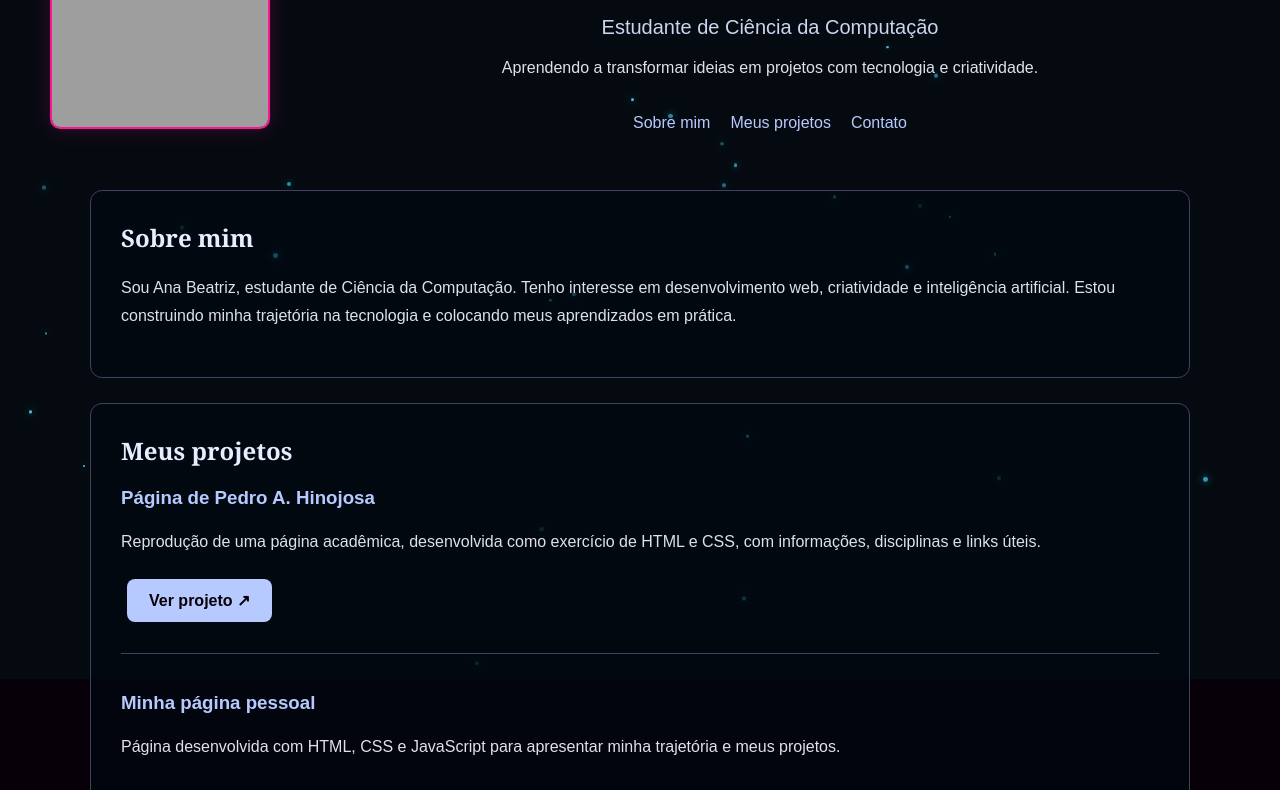
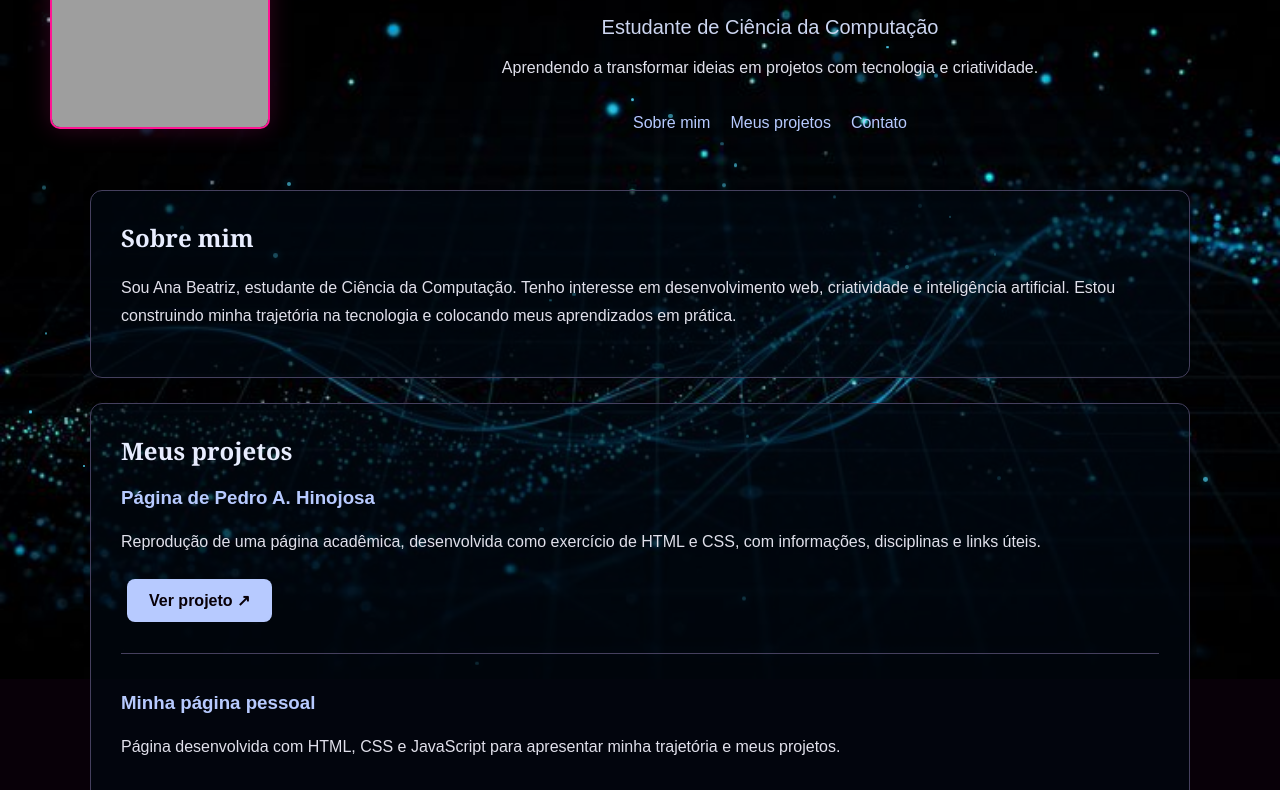
Before and after one commit to anabeatrizvn2007-dev/meu-portfolio, a plain HTML site: page index.html in a window 1280 px wide. Shown: the part 121-911 px from the top of the page. Drawn offline with Linux system fonts and the light colour scheme; grey boxes are pictures that could not be loaded.

Commit message:
Revise styles for background and animations
Updated background image and added floating light effects.

```diff
--- a/style.css
+++ b/style.css
@@ -259,7 +259,7 @@ footer p {
 }
 /* Novo fundo com imagem e pontos de luz */
 #fundo-codigos {
-    background: #050a10 url("imagens/fundo.png") center center / cover no-repeat;
+    background: #050a10 url("imagens/fundo_tech.jpg") center center / cover no-repeat;
 }
 
 .ponto-luz {
```
